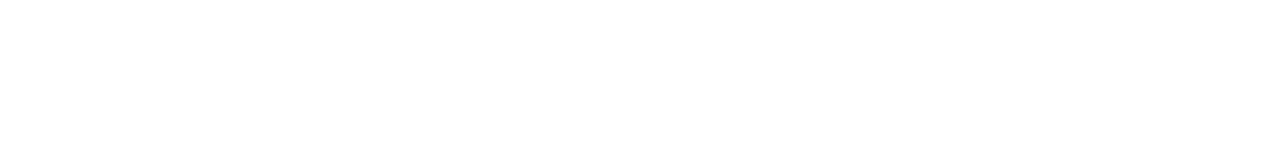
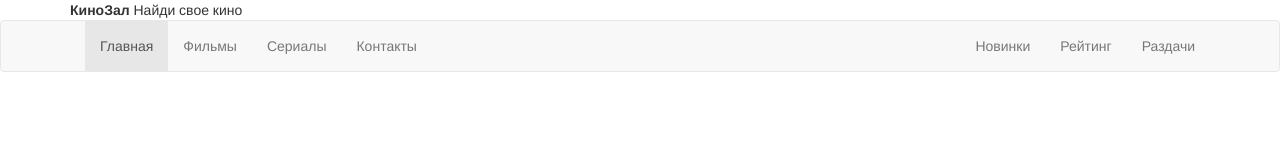
Before and after one commit to batashofa/kinozal-template-init-project, a website: page index.html in a window 1280 px wide. Drawn offline with Linux system fonts and the light colour scheme.

Commit message:
Section header markup

```diff
--- a/index.html
+++ b/index.html
@@ -20,7 +20,43 @@
 </head>
 
 <body>
+<header class="header container-fluid">
+      <div class="header-logo row">
+      <div class="container">
+            <strong class="header-logo__title"> КиноЗал</strong>
+            <span class="header-logo__description">Найди свое кино</span>
+      </div>
+      </div>
 
+      <div class="header-menu row">
+            <nav class="navbar navbar-default">
+                  <div class="container">
+                      <div class="navbar-header">
+                      <button type="button" class="navbar-toggle collapsed" data-toggle="collapse" data-target="#bs-example-navbar-collapse-1" aria-expanded="false">
+                        <span class="sr-only">Toggle navigation</span>
+                        <span class="icon-bar"></span>
+                        <span class="icon-bar"></span>
+                        <span class="icon-bar"></span>
+                      </button>
+                    </div>
+
+                    <div class="collapse navbar-collapse" id="bs-example-navbar-collapse-1">
+                      <ul class="nav navbar-nav navbar-left">
+                        <li class="active"><a href="#">Главная</a></li>
+                        <li><a href="#">Фильмы</a></li>
+                        <li><a href="#">Сериалы</a></li>
+                        <li><a href="#">Контакты</a></li>
+                      </ul>
+                      <ul class="nav navbar-nav navbar-right">
+                        <li><a href="#">Новинки</a></li>
+                        <li><a href="#">Рейтинг</a></li>
+                        <li><a href="#">Раздачи</a></li>
+                      </ul>
+                    </div>
+                  </div>
+                </nav>
+      </div>
+</header>
 
 <script src="libs/jquery/dist/jquery.min.js"></script>
 <script src="libs/bootstrap/dist/js/bootstrap.min.js"></script>
```
Also changed, not shown: package.json (+12 -1 lines), 1 other file.
